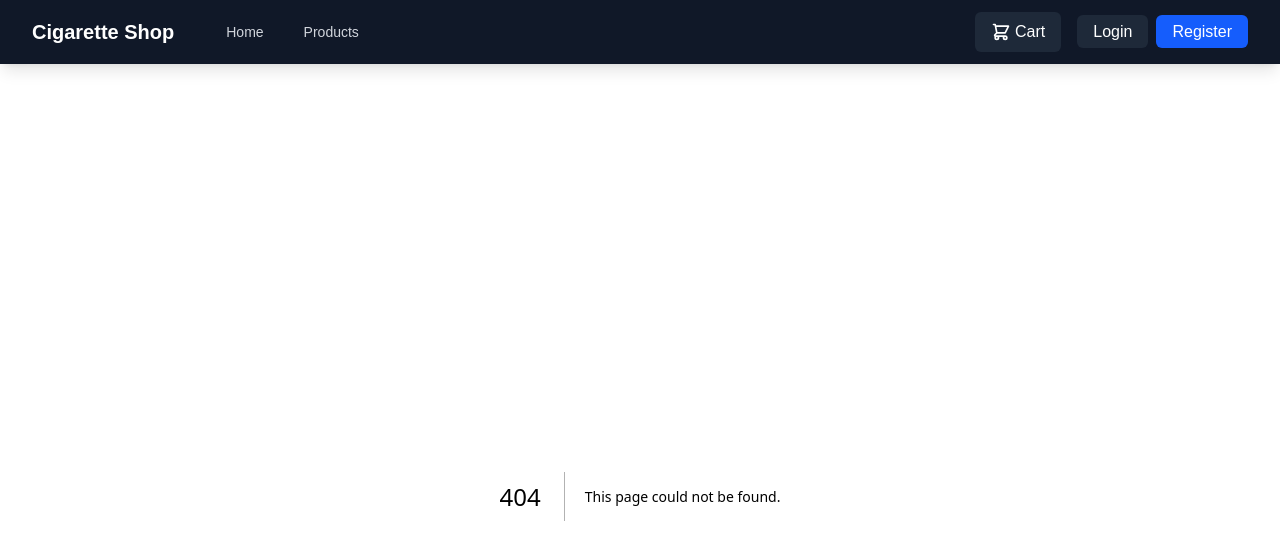
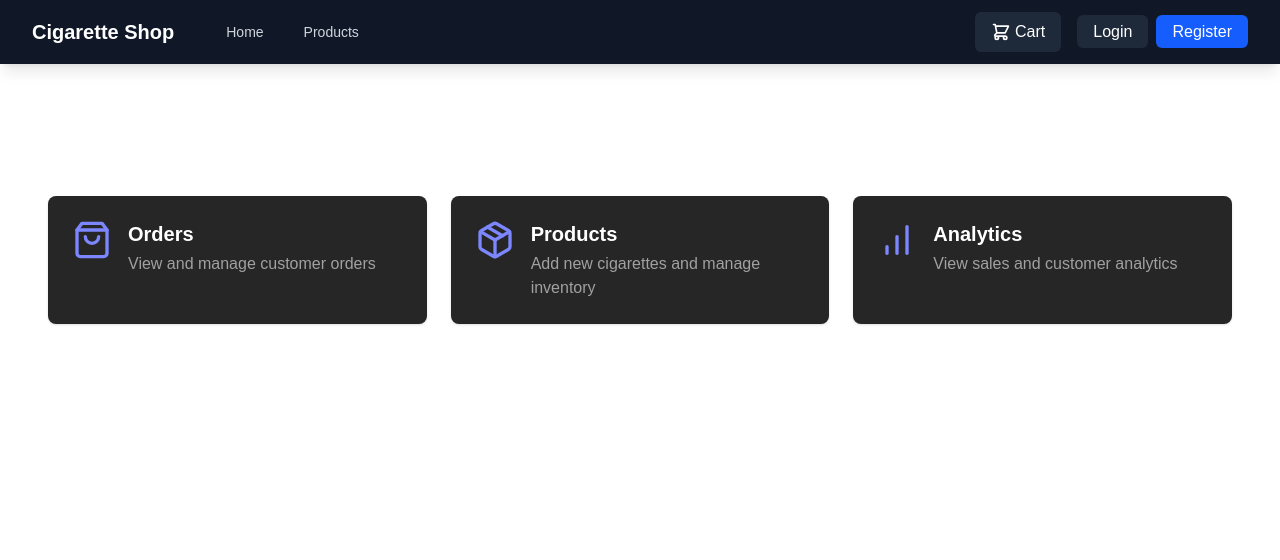
Before and after one commit to owenwijaya22/cigarette-shop, a Next.js app: page /admin in a window 1280 px wide. Before the commit this address had no page. Shown: the top 560 px of the page. Built offline with nearby package versions, Linux system fonts and the light colour scheme.

Commit message:
updated admin pages with analytics, orders, and products inventory

```diff
--- /dev/null
+++ b/src/app/admin/page.tsx
@@ -0,0 +1,56 @@
+import React from 'react';
+import Link from 'next/link';
+import { ShoppingBag, BarChart, Package } from 'lucide-react';
+
+const adminLinks = [
+  {
+    title: 'Orders',
+    href: '/admin/orders',
+    description: 'View and manage customer orders',
+    icon: ShoppingBag,
+  },
+  {
+    title: 'Products',
+    href: '/admin/products',
+    description: 'Add new cigarettes and manage inventory',
+    icon: Package,
+  },
+  {
+    title: 'Analytics',
+    href: '/admin/analytics',
+    description: 'View sales and customer analytics',
+    icon: BarChart,
+  },
+];
+
+export default function AdminPage() {
+  return (
+    <div className="max-w-7xl mx-auto py-8 px-4">
+      <h1 className="text-3xl font-bold mb-8 text-white">Admin Dashboard</h1>
+
+      <div className="grid grid-cols-1 md:grid-cols-2 lg:grid-cols-3 gap-6">
+        {adminLinks.map((link) => {
+          const Icon = link.icon;
+
+          return (
+            <Link
+              key={link.title}
+              href={link.href}
+              className="bg-neutral-800 p-6 rounded-lg shadow hover:bg-neutral-700 transition duration-200"
+            >
+              <div className="flex items-start">
+                <div className="flex-shrink-0">
+                  <Icon className="h-10 w-10 text-indigo-400" />
+                </div>
+                <div className="ml-4">
+                  <h2 className="text-xl font-semibold text-white">{link.title}</h2>
+                  <p className="mt-1 text-neutral-400">{link.description}</p>
+                </div>
+              </div>
+            </Link>
+          );
+        })}
+      </div>
+    </div>
+  );
+}
```
